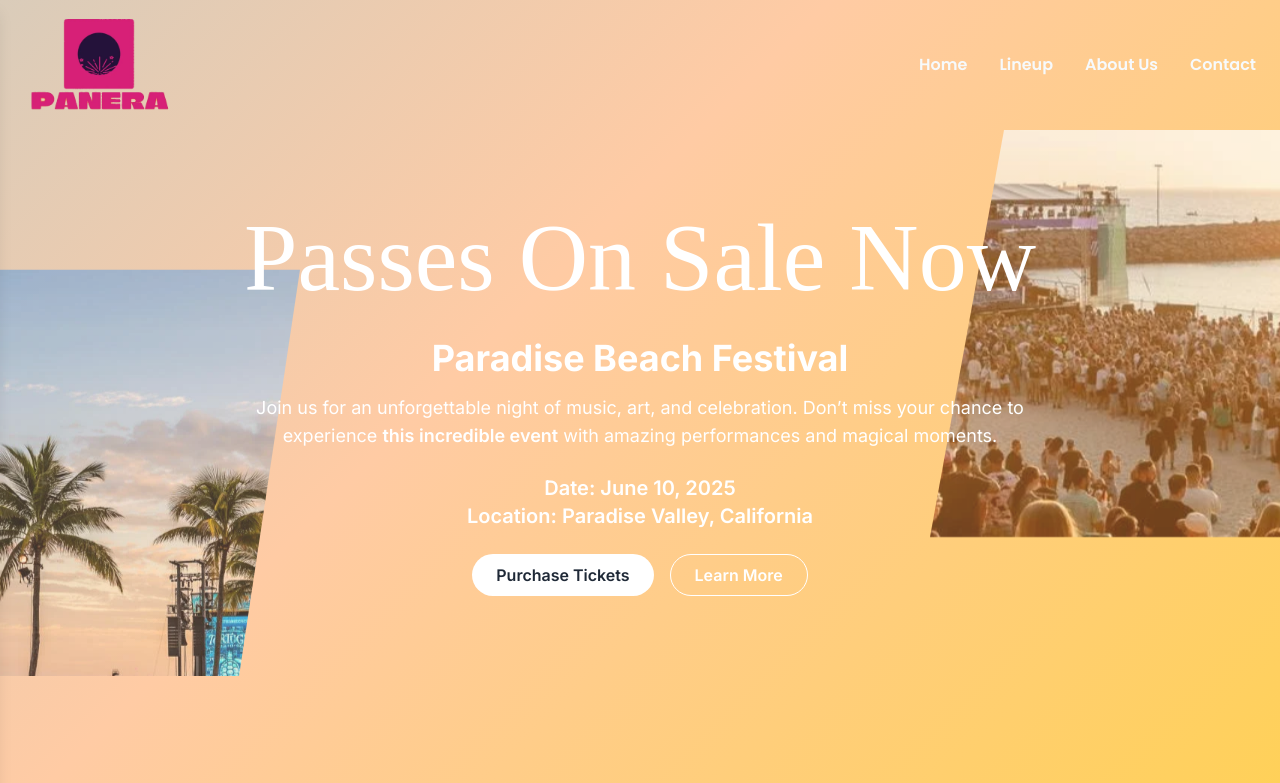
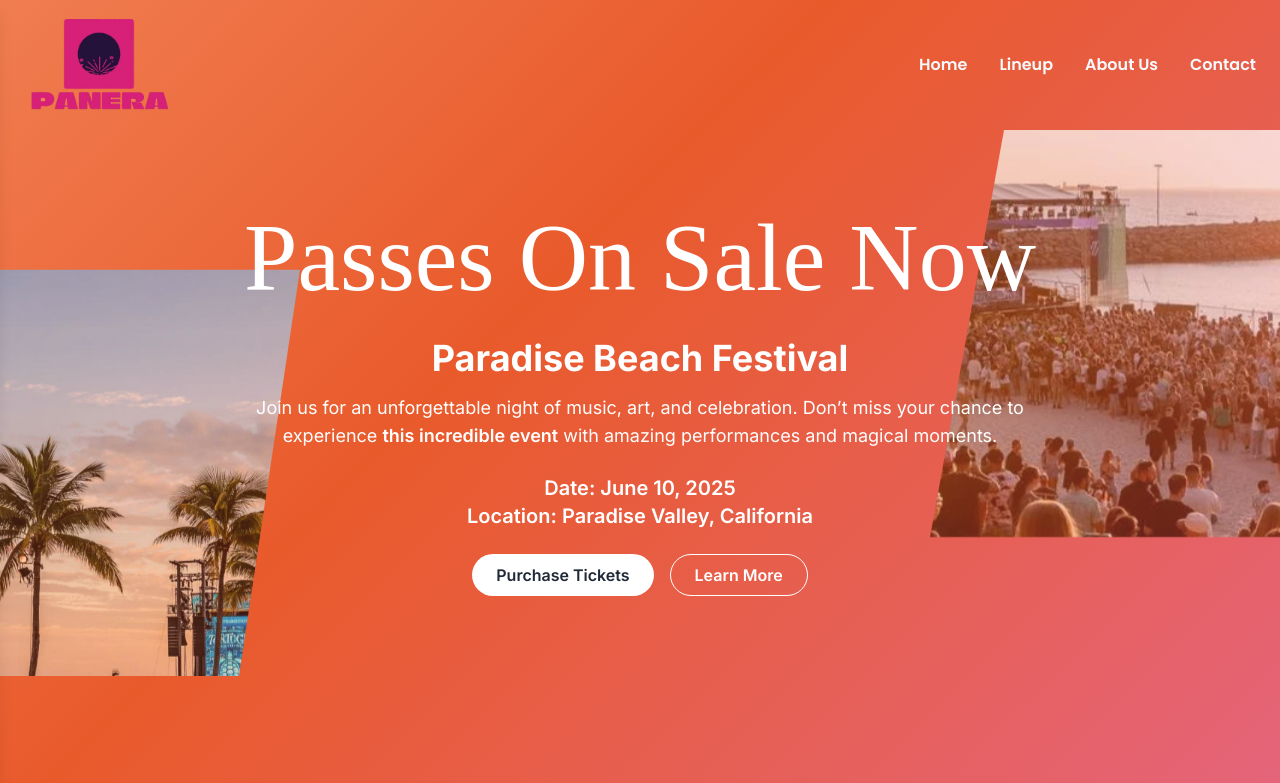
Before and after one commit to Slappysiz/Gestion-des-t-ches, a Next.js app: page / in a window 1280 px wide. Shown: the top 783 px of the page. Built offline with nearby package versions, Linux system fonts and the light colour scheme; a web font is replaced by a local one.

Commit message:
Couleurs background

```diff
--- a/app/globals.css
+++ b/app/globals.css
@@ -59,13 +59,14 @@ footer {
 
 body {
   background: linear-gradient(
-      135deg,
-      #9370DB,  /* Violet */
-      #87CEEB,  /* Bleu ciel */
-      #FFCBA4,  /* Pêche */
-      #FFD700,  /* Or */
-      #FFB6C1   /* Rose clair (couleur finale) */
-  );
+    135deg,
+    #FFD700,
+    #FFCBA4,
+    #e95a2b,
+    #df70d6,
+    #FFB6C1
+);
+
   background-size: 300% 300%;
   animation: gradient-animation 20s ease infinite;
   color: #333;
```
